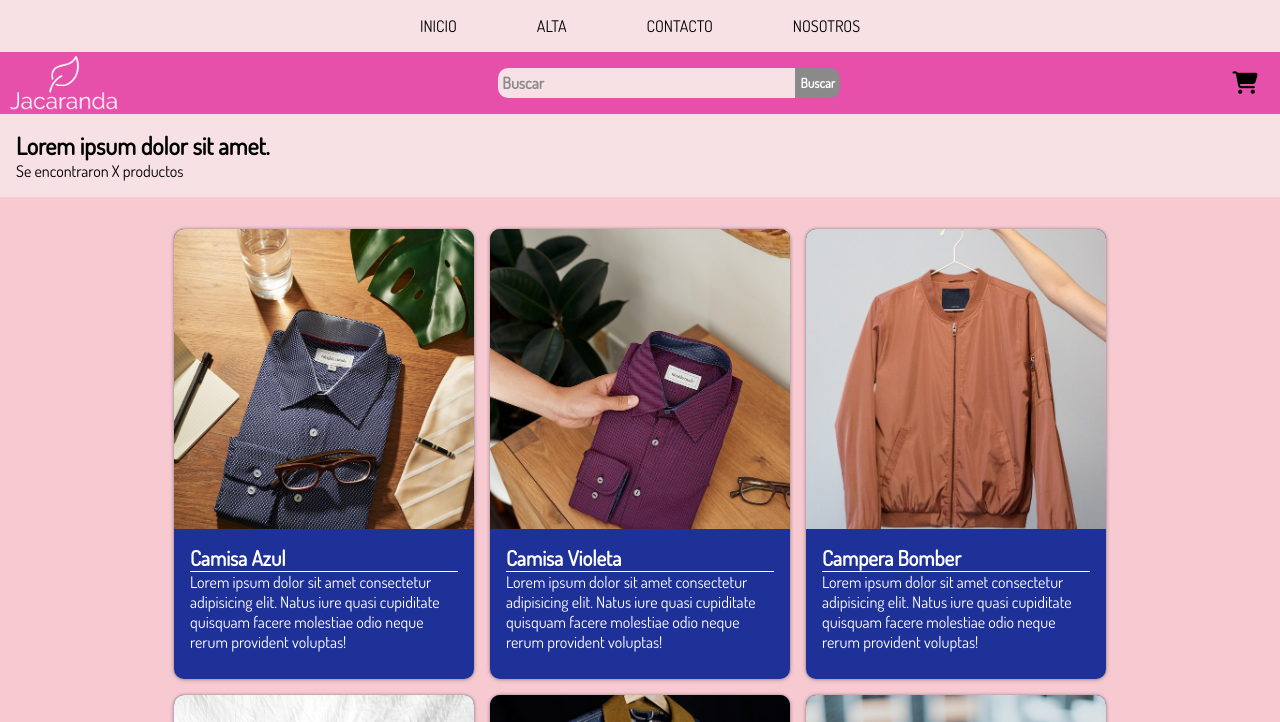
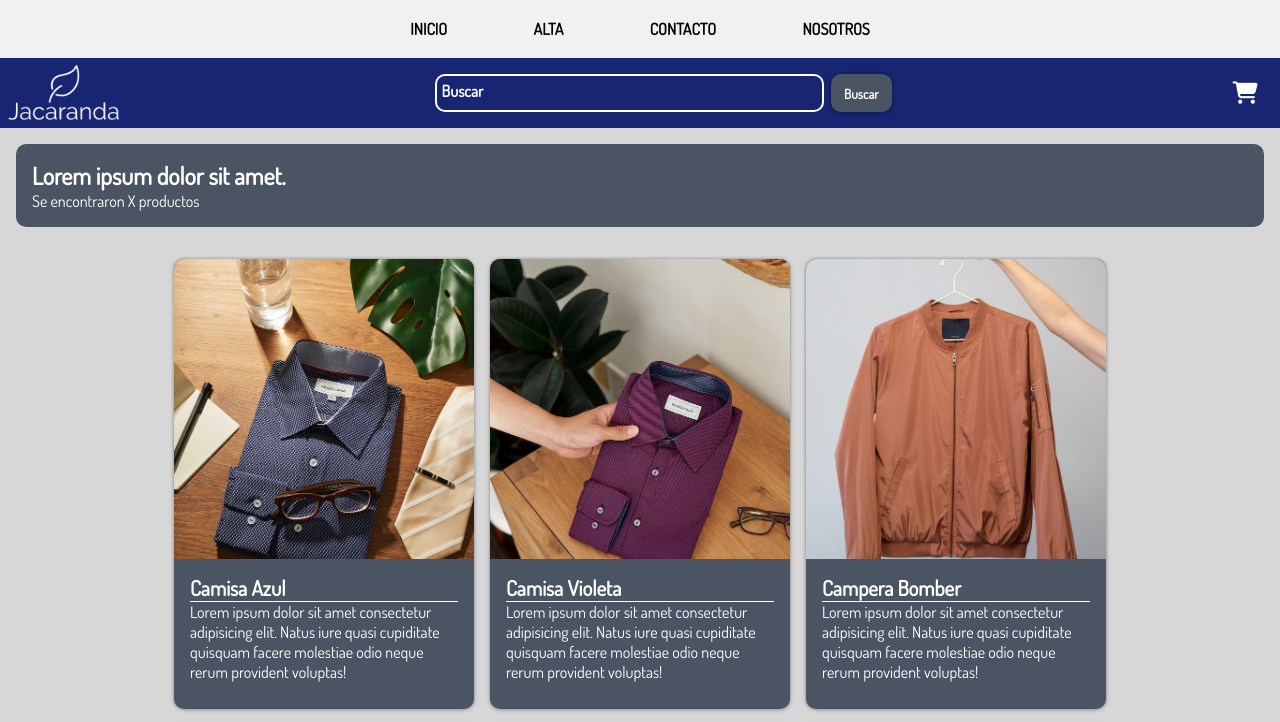
Before and after one commit to FranciscoBazan/bc_63704-integrador, a website built with Vite: page index.html in a window 1280 px wide. Shown: the top 722 px of the page. Built offline with nearby package versions, Linux system fonts and the light colour scheme; files whose address does not match are found by name.

Commit message:
Termino el main-header y cambio colores

```diff
--- a/index.html
+++ b/index.html
@@ -37,7 +37,7 @@
         <input type="search" class="search-bar__form-search" id="busqueda">
         <input type="submit" class="search-bar__form-submit" value="Buscar">
       </form>
-      <div class="search-bar__carrito-container"><i class="fa-solid fa-cart-shopping" style="color: #000000;"></i></div>
+      <div class="search-bar__carrito-container"><i class="fa-solid fa-cart-shopping" style="color: #ffffff;"></i></div>
       <div class="menu-toogle">
         <label for="menu" class="menu-toogle__label">
           <span class="menu-toogle__top-bread"></span>
@@ -288,7 +288,7 @@
 
   <footer class="main-footer">
     <div class="social-media">
-      <h2 class="social-media__title">Seguinos</h2>
+      <h2 class="social-media__title">Seguínos</h2>
       <ul class="social-media__list">
         <li class="social-media__list-item">
           <a href="#" class="social-media__list-link"><i class="fa-brands fa-facebook" style="color: #ffffff;"></i></a>
--- a/sass/abstracts/_variables.scss
+++ b/sass/abstracts/_variables.scss
@@ -1,8 +1,9 @@
-$navbar-background-color: #f7e1e5;
+$navbar-background-color: #f0f2f0;
 $nav-link-color: #000;
-$nav-link-bordercolor: #cccccc;
+$nav-link-bordercolor: #b8b8b8;
 
-$searchbar-backgorund-color: #e750aa;
+$searchbar-backgorund-color: #172573;
 
-$cards-background-color: #1e3198;
+$section-cards-background-color: #d6d7d6;
+$cards-background-color: #4b5462;
 $cards-color: #fff
--- a/sass/components/_cards.scss
+++ b/sass/components/_cards.scss
@@ -2,8 +2,10 @@
 
 .section-cards__header {
     padding: 1em ;
-    background-color: variables.$navbar-background-color;
+    background-color: variables.$cards-background-color;
     margin-bottom: 1em;
+    border-radius: 10px;
+    color: variables.$cards-color;
 
     @media (min-width: 1024px) {
         max-width: 100%;
--- a/sass/layout/_footer.scss
+++ b/sass/layout/_footer.scss
@@ -1,7 +1,7 @@
 @use '../abstracts/variables';
 
 .main-footer {
-    background-color: variables.$cards-background-color;
+    background-color: variables.$searchbar-backgorund-color;
     color: variables.$cards-color;
     display: flex;
     flex-direction: column;
@@ -89,7 +89,7 @@
         position: absolute;
         top: 0;
         left: 10px;
-        background-color: variables.$cards-background-color;
+        background-color: variables.$searchbar-backgorund-color;
         padding: .2em;
         transform: translateY(10px);
         transition: transform .5s;
@@ -97,7 +97,7 @@
 
     &__form-email {
         padding: 1em;
-        background-color: variables.$cards-background-color;
+        background-color: variables.$searchbar-backgorund-color;
         color: variables.$cards-color;
         font-size: 1em;
         border: solid 2px variables.$cards-color;
@@ -114,7 +114,7 @@
 
     &__form-button {
         font-size: 1.2em;
-        background-color: variables.$cards-background-color;
+        background-color: variables.$searchbar-backgorund-color;
         padding: .5em;
         position: absolute;
         right: 5px;
--- a/sass/layout/_header.scss
+++ b/sass/layout/_header.scss
@@ -22,9 +22,6 @@
         display: block;
     }
 
-    &:checked ~ .search-bar .menu-toogle__label {
-        background-color: yellow;
-    }
 }
 
 /* ------------------------------------------------- */
@@ -44,7 +41,8 @@
             & {
                 flex-direction: row;
                 justify-content: center;
-                gap: 1em;;
+                gap: 5em;
+                padding: 1em;
             }
         }
     }
@@ -56,17 +54,37 @@
     &__nav-link {
         display: block;
         color: variables.$nav-link-color;
-        padding: 1em;
         text-decoration: none;
         text-transform: uppercase;
-        letter-spacing: 0.2em;
+        letter-spacing: 0.1em;
+        font-weight: 700;
         border-bottom: solid 1px variables.$nav-link-bordercolor;
+        padding: 1em;
 
         @media (min-width: 1024px) {
             & {
                 border: none;
                 letter-spacing: normal;
-                padding: 1em 2em;
+                font-weight: 700;
+                position: relative;
+                padding: .2em;
+            }
+            &::after {
+                content: "";
+                position: absolute;
+                right: 0;
+                bottom: 0;
+                left: 0;
+                height: 1px;
+                width: 100%;
+                background-color: variables.$nav-link-color;
+                transform: scaleX(0);
+                transform-origin: bottom right;
+                transition: transform .3s ease-out;
+            }
+            &:hover::after {
+                transform: scaleX(1);
+                transform-origin: bottom left;
             }
         }
     }
@@ -88,25 +106,38 @@
     display: flex;
     justify-content: space-between;
     flex-wrap: wrap;
+    padding-top: .8em;
 
     @media (min-width: 1024px) {
         & {
             flex-wrap: nowrap;
+            padding: 0;
+        }
+    }
+    @media (min-width: 426px) and (max-width: 768px) {
+        & {
+            display: grid;
+            grid-template-columns: 20% 64% 8% 8%;
+            padding: 1em 0;
         }
     }
 
     &__logo-container {
-        background-image: url('/img/logo.png');
+        background-image: url('/img/logo-2.png');
         background-position: center;
         background-repeat: no-repeat;
         background-size: contain;
-        order: 1;
-        padding: 1.5em;
+        order: 2;
+        padding: 1.5em 4em;
 
         @media (min-width: 1024px) {
             & {
-                background-image: url('/img/logo-2.png');
                 padding: 0 4em;
+            }
+        }
+        @media (min-width: 426px) and (max-width: 768px) {
+            & {
+                order: 1;
             }
         }
     }
@@ -116,55 +147,72 @@
         flex-basis: 100%; /* width: 100% */
         justify-content: center;
         order: 4;
-        padding: .6em;
+        padding: .8em;
 
         @media (min-width: 1024px) {
             & {
                 order: 2;
-                flex-basis: 30%;
+                flex-basis: 40%;
                 padding: 1em;
+            }
+        }
+        @media (min-width: 426px) and (max-width: 768px) {
+            & {
+                order: 2;
+                width: 70%;
+                justify-self: center;
             }
         }
     }
 
     &__form-label {
         border-radius: 10px 0px 0px 10px;
-        background-color: variables.$navbar-background-color;
+        background-color: variables.$searchbar-backgorund-color;
         padding: .3em;
         font-weight: 700;
-        color: #8a8a8a;
+        color: white;
+        border: solid 2px white;
+        border-right: none;
     }
 
     &__form-search {
-        background-color: variables.$navbar-background-color;
-        padding: .4em;
+        background-color: variables.$searchbar-backgorund-color;
+        padding: .7em;
         outline: none;
-        border: none;
+        border: solid 2px white;
+        border-radius: 0px 10px 10px 0px;
+        border-left: none;
         width: 70%;
-        color: #8a8a8a;
+        color: white;
+        margin-right: .5em;
     }
 
     &__form-submit {
-        background-color: #8a8a8a;
+        background-color: #4b5462;
         color: #fff;
         border: none;
-        padding: .4em;
-        border-radius: 0px 10px 10px 0px;
+        padding: .4em 1em;
+        border-radius: 10px;
         font-weight: 700;
         font-family: 'Dosis', sans-serif;
+        box-shadow: 0 1px 5px rgba(0,0,0, .2), 0 0 3px rgba(0,0,0, .3);
     }
 
     &__carrito-container {
         align-items: center;
         display: inline-flex;
         font-size: 1.4em;
-        order: 2;
+        order: 1;
+        margin-left: .5em;
 
         @media (min-width: 1024px) {
             & {
                 padding: 0 1em;
                 order: 3;
             }
+        }
+        @media (min-width: 426px) and (max-width: 768px) {
+            order: 3;
         }
     }
 }
@@ -184,7 +232,7 @@
 
     &__label {
         display: block;
-        background-color: black;
+        background-color: variables.$searchbar-backgorund-color;
         height: 100%;
     }
 
@@ -192,7 +240,7 @@
     &__meat,
     &__bottom-bread {
         display: block;
-        background-color: #333;
+        background-color: #fff;
         height: .2em;
         position: absolute;
         left: .5em;
--- a/sass/pages/_index.scss
+++ b/sass/pages/_index.scss
@@ -1,5 +1,7 @@
+@use '../abstracts/variables';
 .section-cards {
-    background-color: #f7cad2;
+    background-color: variables.$section-cards-background-color;
+    padding: 1em;
 }
 
 .cards-container {
@@ -7,6 +9,6 @@
     flex-wrap: wrap;
     gap: 1em;
     justify-content: center;
-    padding: 1em;
+    padding: 1em 0;
     margin: 0em 1em;
 }
```
